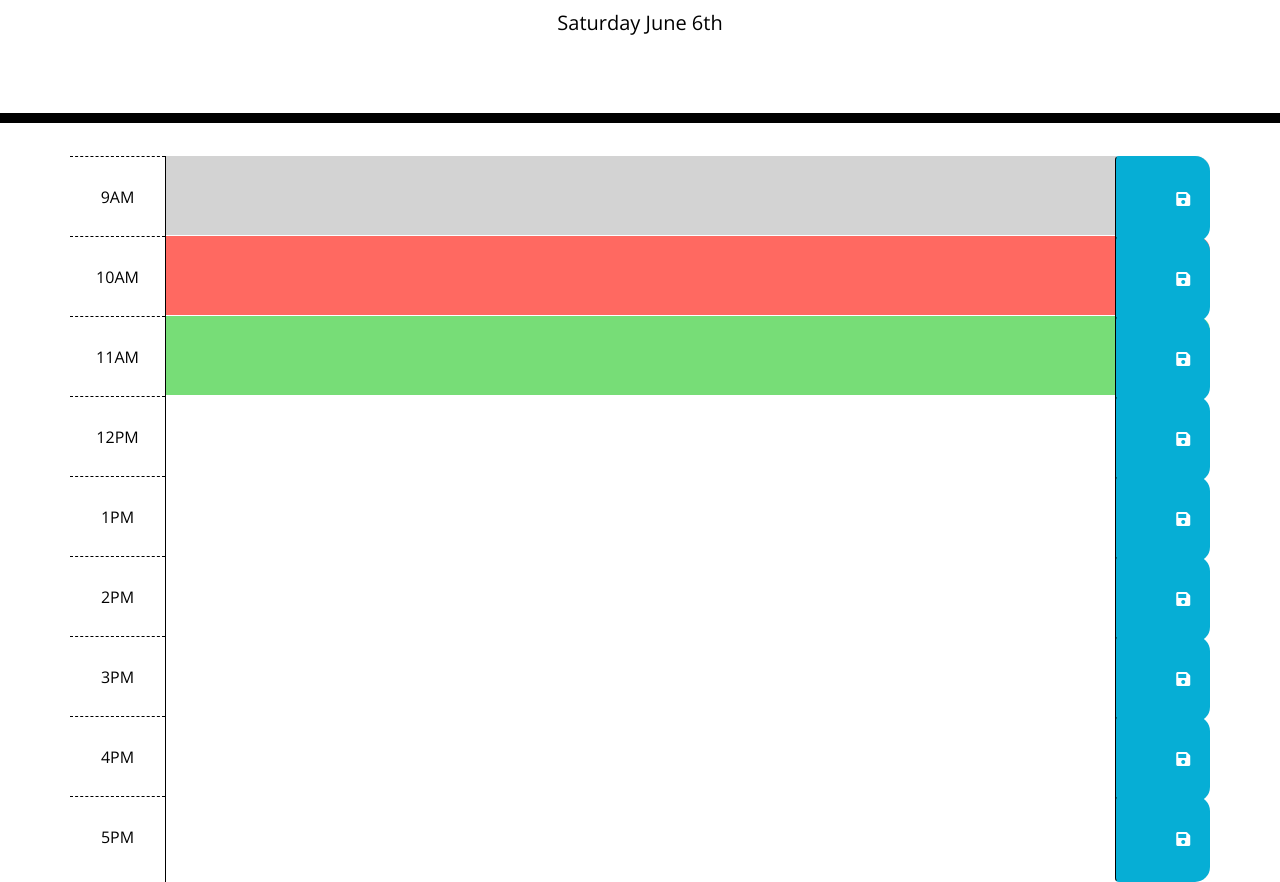
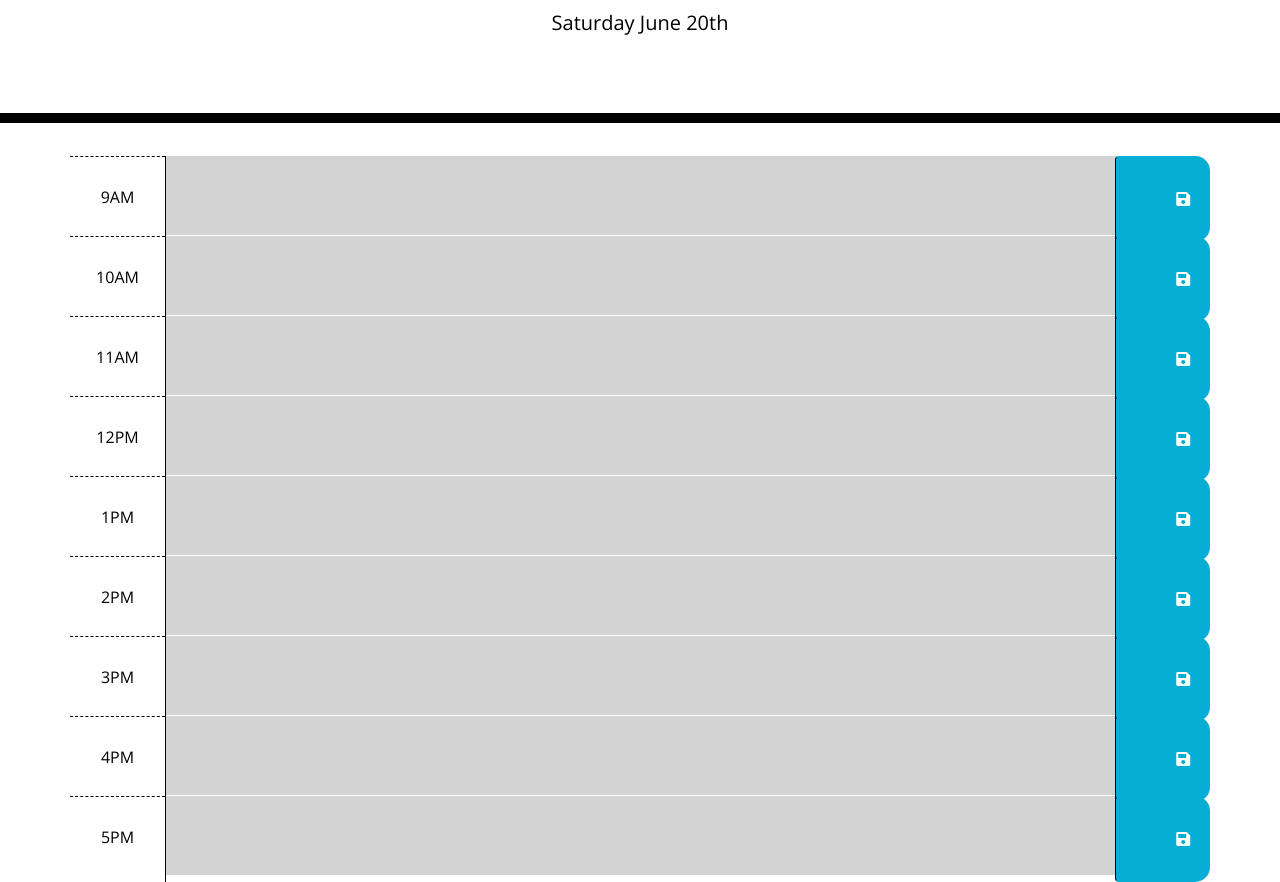
Before and after one commit to robertluttig/WorkDayScheduler, a plain HTML site: page index.html in a window 1280 px wide. Shown: the part 181-1063 px from the top of the page. Drawn offline with nearby package versions, Linux system fonts and the light colour scheme.

Commit message:
added a moment function to color code update current hours

```diff
--- a/index.html
+++ b/index.html
@@ -38,7 +38,7 @@
         in the finished product.) -->
 
       <!-- example of a past time block -->
-      <div id="hour-9" class="row time-block past">
+      <div id="9" class="row time-block">
         <div class="col-md-1 hour">
           9AM
         </div>
@@ -49,7 +49,7 @@
       </div>
 
       <!-- example of a present time block -->
-      <div id="hour-10" class="row time-block present">
+      <div id="10" class="row time-block">
         <div class="col-md-1 hour">
           10AM
         </div>
@@ -60,7 +60,7 @@
       </div>
 
       <!-- example of a future time block -->
-      <div id="hour-11" class="row time-block future">
+      <div id="11" class="row time-block">
         <div class="col-md-1 hour">
           11AM
         </div>
@@ -70,7 +70,7 @@
         </button>
       </div>
 
-      <div id="hour-12" class="row time-block">
+      <div id="12" class="row time-block">
         <div class="col-md-1 hour">
           12PM
         </div>
@@ -79,7 +79,7 @@
           <i class="fas fa-save"></i>
         </button>
       </div>
-      <div id="hour-13" class="row time-block">
+      <div id="13" class="row time-block">
         <div class="col-md-1 hour">
           1PM
         </div>
@@ -88,7 +88,7 @@
           <i class="fas fa-save"></i>
         </button>
       </div>
-      <div id="hour-14" class="row time-block">
+      <div id="14" class="row time-block">
         <div class="col-md-1 hour">
           2PM
         </div>
@@ -97,7 +97,7 @@
           <i class="fas fa-save"></i>
         </button>
       </div>
-      <div id="hour-15" class="row time-block">
+      <div id="15" class="row time-block">
         <div class="col-md-1 hour">
           3PM
         </div>
@@ -106,7 +106,7 @@
           <i class="fas fa-save"></i>
         </button>
       </div>
-      <div id="hour-16" class="row time-block">
+      <div id="16" class="row time-block">
         <div class="col-md-1 hour">
           4PM
         </div>
@@ -115,7 +115,7 @@
           <i class="fas fa-save"></i>
         </button>
       </div>
-      <div id="hour-17" class="row time-block">
+      <div id="17" class="row time-block">
         <div class="col-md-1 hour">
           5PM
         </div>
--- a/script.js
+++ b/script.js
@@ -8,7 +8,23 @@ $(function () {
     function updateTime() {
       var dateEl = $("#currentDay");
       var now = moment();
-      var formattedDate = now.format("dddd MMMM do");
+      var formattedDate = now.format("dddd MMMM Do");
       dateEl.text(formattedDate);
     }
   });
+
+//time coding to reflect current hour
+
+  var currentHour = moment().hour();
+$(".time-block").each(function () {
+  var id = parseInt($(this).attr("id"));
+  if (id === currentHour) {
+    $(this).attr("class", "row time-block present");
+  } else if (id < currentHour) {
+    $(this).attr("class", "row time-block past");
+  } else if (id > currentHour) {
+    $(this).attr("class", "row time-block future");
+  }
+});
+
+//save user input
```
